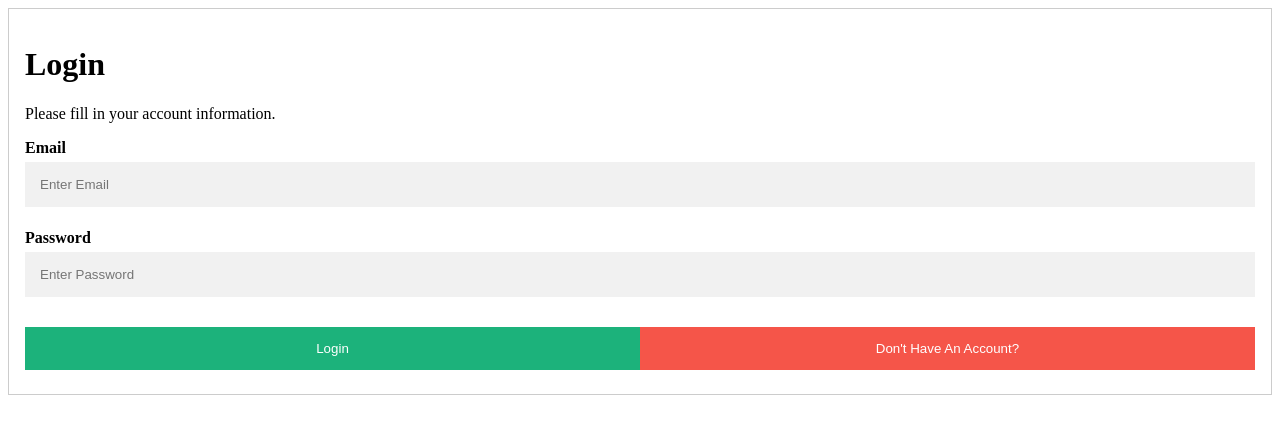
After one commit to CSC350SP22H/CSC350SP22H, a PHP site: page /login.html in a window 1280 px wide. The commit adds this page. Shown: the top 434 px of the page. Run offline with PHP 8.4, Linux system fonts and the light colour scheme.

Commit message:
Please enter the commit message for your changes. Lines starting

```diff
--- /dev/null
+++ b/login.html
@@ -0,0 +1,88 @@
+<!DOCTYPE html>
+<html>
+<head><title></title>
+<style>
+* {box-sizing: border-box}
+
+  input[type=text], input[type=password] {
+  width: 100%;
+  padding: 15px;
+  margin: 5px 0 22px 0;
+  display: inline-block;
+  border: none;
+  background: #f1f1f1;
+}
+
+input[type=text]:focus, input[type=password]:focus {
+  background-color: #ddd;
+  outline: none;
+}
+
+hr {
+  border: 1px solid #f1f1f1;
+  margin-bottom: 25px;
+}
+
+button {
+  background-color: #04AA6D;
+  color: white;
+  padding: 14px 20px;
+  margin: 8px 0;
+  border: none;
+  cursor: pointer;
+  width: 100%;
+  opacity: 0.9;
+}
+
+button:hover {
+  opacity:1;
+}
+
+.cancelbtn {
+  padding: 14px 20px;
+  background-color: #f44336;
+}
+
+.cancelbtn, .signupbtn {
+  float: left;
+  width: 50%;
+}
+
+.container {
+  padding: 16px;
+}
+
+/* Clear floats */
+.clearfix::after {
+  content: "";
+  clear: both;
+  display: table;
+}
+
+@media screen and (max-width: 300px) {
+  .cancelbtn, .signupbtn {
+    width: 100%;
+  }
+}
+</style>
+
+
+</head>
+<form action="login.php" method="post" style="border:1px solid #ccc">
+  <div class="container">
+    <h1>Login</h1>
+    <p>Please fill in your account information.</p>
+
+    <label for="email"><b>Email</b></label>
+    <input type="text" placeholder="Enter Email" name="email" required>
+
+    <label for="psw"><b>Password</b></label>
+    <input type="password" placeholder="Enter Password" name="psw" required>
+
+    <div class="clearfix">
+      <button type="submit" class="signupbtn">Login</button>
+      <button type="button" class="cancelbtn" onclick="window.open('signup.html')" >Don't Have An Account?</button>
+    </div>
+  </div>
+</form>
+</html>
```
Also changed, not shown: login.php (added, +18 -0 lines), signup.html (+23 -14 lines), signup.php (+8 -6 lines).
